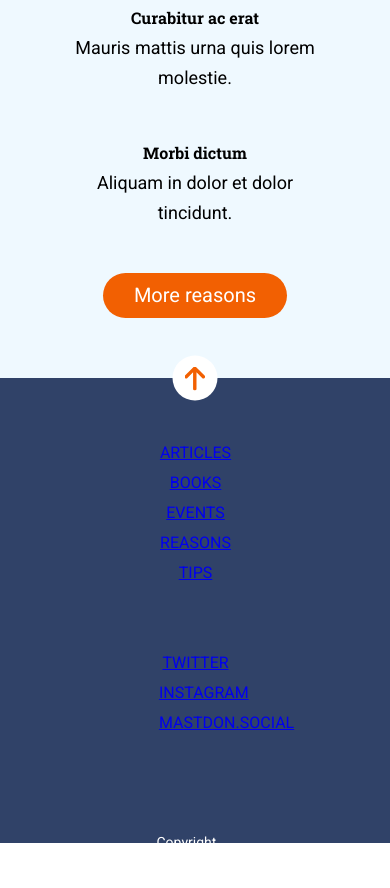
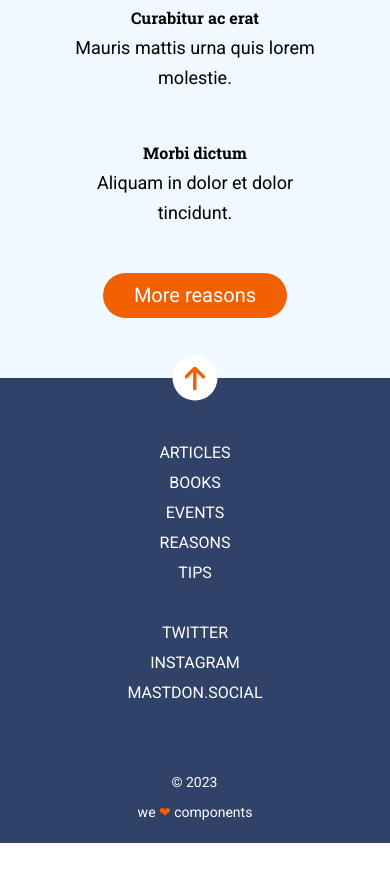
Before and after one commit to Adalab/modulo-1-evaluacion-final-maialenmunoa, a website built with Vite: page src/index.html in a window 390 px wide. Shown: the part 1390-2278 px from the top of the page. After the commit the page ends 2233 px from the top, so only its background shows below. Built offline with nearby package versions, Linux system fonts and the light colour scheme.

Commit message:
Mobile version

```diff
--- a/src/partials/footer.html
+++ b/src/partials/footer.html
@@ -6,22 +6,22 @@
     <nav class="footer__links">
       <ul class="footer__items">
         <li class="footer__item"><a class="footer__link" href="https://adalab.es/" target="_blank">Articles</a></li>
-        <li class="footer__item"><a a class="footer__link" href="https://adalab.es/" target="_blank">Books</a></li>
-        <li class="footer__item"><a a class="footer__link" href="https://adalab.es/" target="_blank">Events</a></li>
-        <li class="footer__item"><a a class="footer__link" href="https://adalab.es/" target="_blank">Reasons</a></li>
-        <li class="footer__item"><a a class="footer__link" href="https://adalab.es/" target="_blank">Tips</a></li>
+        <li class="footer__item"><a class="footer__link" href="https://adalab.es/" target="_blank">Books</a></li>
+        <li class="footer__item"><a class="footer__link" href="https://adalab.es/" target="_blank">Events</a></li>
+        <li class="footer__item"><a class="footer__link" href="https://adalab.es/" target="_blank">Reasons</a></li>
+        <li class="footer__item"><a class="footer__link" href="https://adalab.es/" target="_blank">Tips</a></li>
       </ul>
       <ul class="footer__items">
-        <li class="footer__item"><a a class="footer__link" href="https://adalab.es/" target="_blank">Twitter</a></li>
-        <li class="footer__item"><a a class="footer__link" href="https://adalab.es/" target="_blank">Instagram</a></li>
-        <li class="footer__item"><a a class="footer__link" href="https://adalab.es/" target="_blank">Mastdon.social</a></li>
+        <li class="footer__item"><a class="footer__link" href="https://adalab.es/" target="_blank">Twitter</a></li>
+        <li class="footer__item"><a class="footer__link" href="https://adalab.es/" target="_blank">Instagram</a></li>
+        <li class="footer__item"><a class="footer__link" href="https://adalab.es/" target="_blank">Mastdon.social</a></li>
       </ul>
     </nav>
     <div class="footer__copyright">
-      <p>Copyright 2023</p>
+      <p>© 2023</p>
     </div>
     <div class="footer__components">
-      <p>we <span class="components--heart">❤︎</span> components</p>
+      <p>we <span class="footer__heart">❤︎</span> components</p>
     </div>
   </menu>
 </footer>
--- a/src/scss/layout/_footer.scss
+++ b/src/scss/layout/_footer.scss
@@ -26,35 +26,24 @@
         align-items: center;
     }
 
-    // &__links {
-    //     // text-align: center;
-    //     // text-transform: uppercase;
-    //     // font-family: $font-normal;
-    //     // font-size: 16px;
-    //     // line-height: 1.88;
-    //     // color: $white;
-    //     // width: 73px;
-    //     // height: 150px;
-    //     // margin: 0 108px 30px 109px;
-    // }
-
     &__items {
         text-align: center;
         text-transform: uppercase;
         font-family: $font-normal;
         font-size: 16px;
         line-height: 1.88;
+        height: 150px;
+        margin-top: 30px;
+        padding-top: 30px
+    }
+
+    &__link {
         color: $white;
-        width: 73px;
-        height: 150px;
-        margin: 0 108px 30px 109px;
-        margin-top: 60px;
+        text-decoration: none;
     }
 
     &__copyright {
-        width: 77px;
-        height: 30px;
-        // margin: 30px 107px 0 106px;
+        margin: 30px 107px 0 106px;
         font-family: $font-normal;
         font-size: 14px;
         line-height: 2.14;
@@ -62,16 +51,14 @@
     }
 
     &__components {
-        width: 290px;
         height: 30px;
-        // margin: 60px 0 0;
         font-family: $font-normal;
         font-size: 14px;
         line-height: 2.14;
         color: $white;
     }
 
-        &--heart {
-            background-color: $bright-orange;
-        }
+    &__heart {
+        color: $bright-orange;
+    }
 }
```
